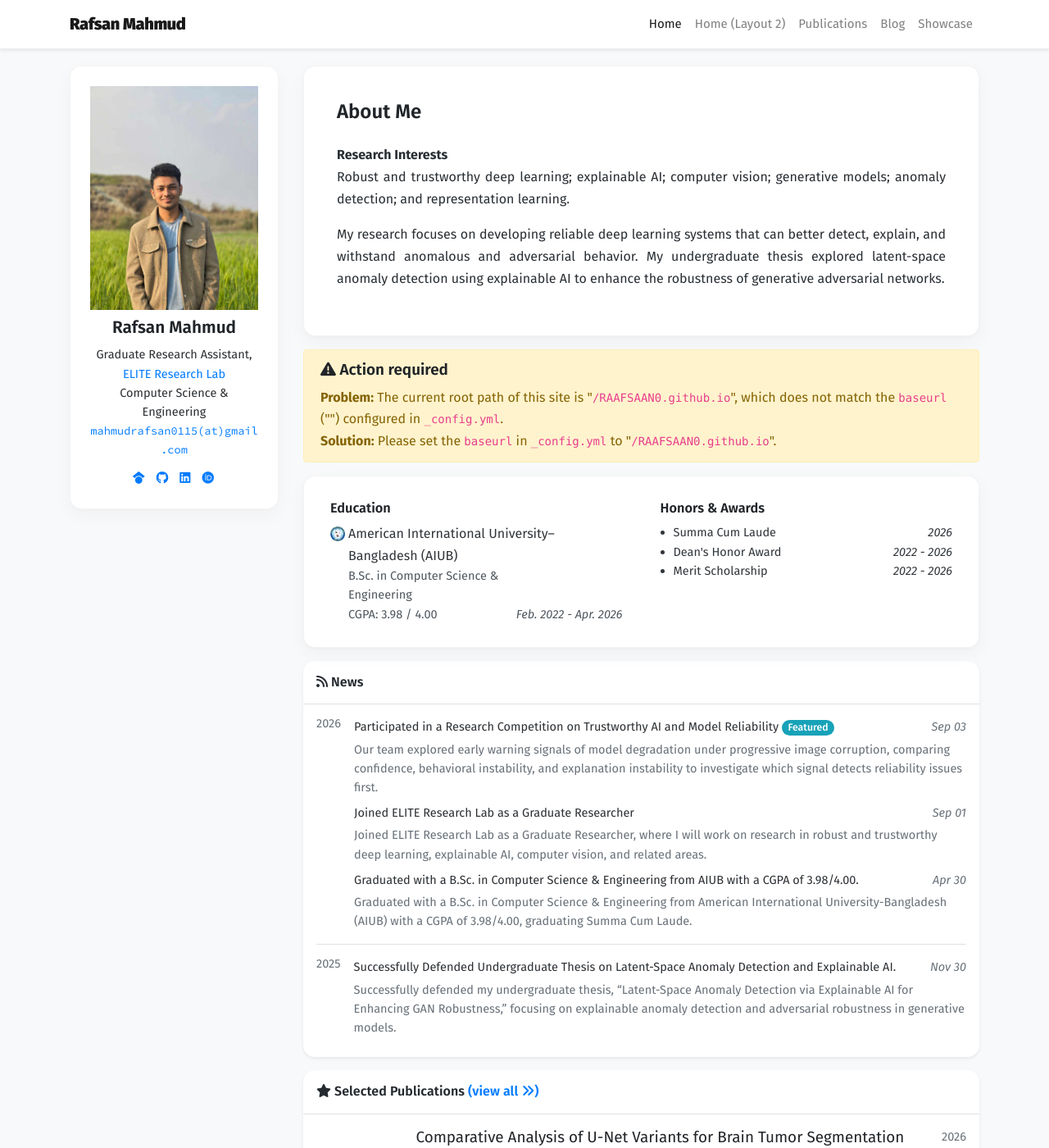
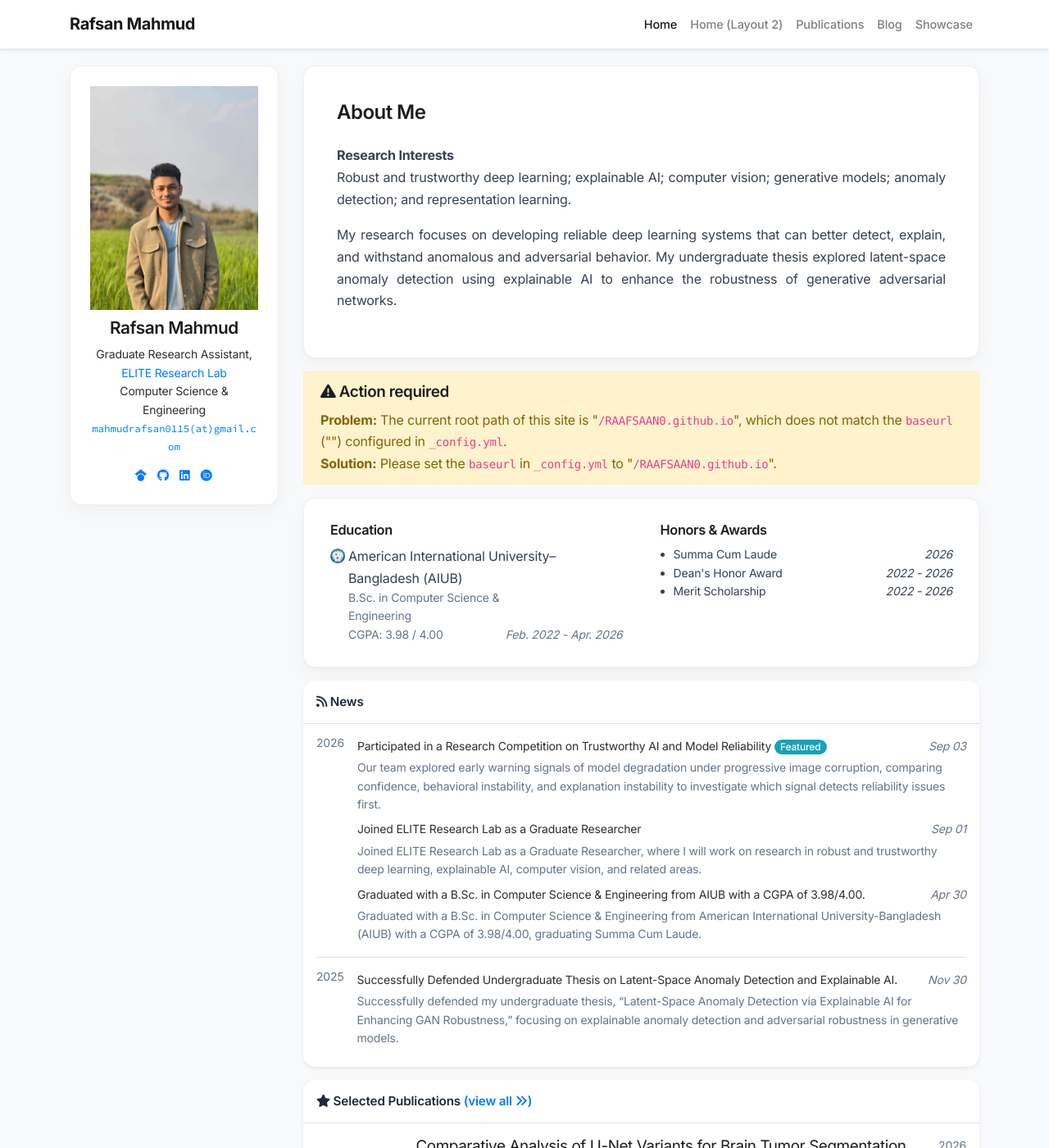
Before and after one commit to RAAFSAAN0/RAAFSAAN0.github.io, a Jekyll site: the page built from index.html, in a window 1280 px wide and 1400 px high. Shown: the whole window at 82% size. Built offline with Jekyll 4.4.1, drawn with Linux system fonts in a browser that asks for light colours; nearby versions of some CDN libraries; a style sheet for code colours, icons or effects is not loaded.

Commit message:
Update global.css

```diff
--- a/assets/css/global.css
+++ b/assets/css/global.css
@@ -1,4 +1,9 @@
 @charset "utf-8";
+
+/* ============================================================
+   GOOGLE FONTS IMPORT
+   ============================================================ */
+@import url('https://fonts.googleapis.com/css2?family=Inter:wght@300;400;500;600;700&family=Source+Code+Pro:wght@400;500&display=swap');
 
 /* ============================================================
    GLOBAL TYPOGRAPHY
@@ -9,12 +14,14 @@ html {
 }
 
 body {
-    font-family: "Fira Sans", sans-serif;
+    font-family: 'Inter', -apple-system, BlinkMacSystemFont, "Segoe UI", Roboto, Helvetica, Arial, sans-serif;
     font-weight: 400;
     font-size: 16px;
     line-height: 1.65;
     color: #2b2f33;
     padding-top: 5.0rem;
+    letter-spacing: -0.011em;
+    font-feature-settings: 'cv02', 'cv03', 'cv04', 'cv11';
 
     -webkit-font-smoothing: antialiased;
     -moz-osx-font-smoothing: grayscale;
@@ -27,14 +34,15 @@ body {
 
 h1, h2, h3, h4, h5, h6,
 .h1, .h2, .h3, .h4, .h5, .h6 {
-    font-family: "Fira Sans", sans-serif;
-    color: #202428;
+    font-family: 'Inter', -apple-system, BlinkMacSystemFont, "Segoe UI", Roboto, Helvetica, Arial, sans-serif;
+    color: #1a1d20;
     line-height: 1.3;
+    letter-spacing: -0.022em;
 }
 
 h1, .h1 {
     font-size: 2.35rem;
-    font-weight: 600;
+    font-weight: 700;
 }
 
 h2, .h2 {
@@ -70,6 +78,7 @@ h6, .h6 {
 p {
     font-size: 16px;
     line-height: 1.68;
+    color: #374151;
 }
 
 
@@ -78,12 +87,12 @@ p {
    ============================================================ */
 
 .small {
-    font-size: 14.5px !important;
+    font-size: 14px !important;
     line-height: 1.6;
 }
 
 .text-muted {
-    color: #687078 !important;
+    color: #64748b !important;
 }
 
 
@@ -92,19 +101,19 @@ p {
    ============================================================ */
 
 .text-profile-position {
-    font-family: "Fira Sans", sans-serif;
+    font-family: 'Inter', -apple-system, BlinkMacSystemFont, "Segoe UI", Roboto, Helvetica, Arial, sans-serif;
     font-weight: 400;
     font-size: 16px;
     line-height: 1.65;
-    color: #30353a;
+    color: #334155;
 }
 
 .text-profile-bio {
-    font-family: "Fira Sans", sans-serif;
+    font-family: 'Inter', -apple-system, BlinkMacSystemFont, "Segoe UI", Roboto, Helvetica, Arial, sans-serif;
     font-weight: 400;
     font-size: 16px;
     line-height: 1.72;
-    color: #292e33;
+    color: #334155;
 }
 
 
@@ -113,10 +122,10 @@ p {
    ============================================================ */
 
 .card .h1 {
-    font-family: "Fira Sans", sans-serif;
-    font-weight: 600;
-    letter-spacing: -0.025em;
-    color: #20252a;
+    font-family: 'Inter', -apple-system, BlinkMacSystemFont, "Segoe UI", Roboto, Helvetica, Arial, sans-serif;
+    font-weight: 700;
+    letter-spacing: -0.03em;
+    color: #0f172a;
 }
 
 
@@ -133,20 +142,21 @@ p {
 }
 
 .navbar .navbar-brand {
-    font-family: "Fira Sans", sans-serif;
-    font-weight: 600;
-    letter-spacing: -0.015em;
+    font-family: 'Inter', -apple-system, BlinkMacSystemFont, "Segoe UI", Roboto, Helvetica, Arial, sans-serif;
+    font-weight: 700;
+    letter-spacing: -0.02em;
 }
 
 .navbar .nav-link {
-    font-family: "Fira Sans", sans-serif;
-    font-size: 15px;
-    font-weight: 400;
+    font-family: 'Inter', -apple-system, BlinkMacSystemFont, "Segoe UI", Roboto, Helvetica, Arial, sans-serif;
+    font-size: 14.5px;
+    font-weight: 500;
+    letter-spacing: -0.01em;
     transition: color 0.2s ease;
 }
 
 .navbar .nav-link:hover {
-    color: #111 !important;
+    color: #0f172a !important;
 }
 
 
@@ -175,7 +185,7 @@ a:hover {
 }
 
 .card {
-    border: 1px solid rgba(0, 0, 0, 0.045) !important;
+    border: 1px solid rgba(0, 0, 0, 0.06) !important;
 
     box-shadow:
         0 2px 5px rgba(0, 0, 0, 0.025),
@@ -212,8 +222,8 @@ a:hover {
 
 .figure-img.img-thumbnail {
     padding: 0.22rem;
-    border: 1px solid #d9dde1;
-    border-radius: 0.3rem;
+    border: 1px solid #e2e8f0;
+    border-radius: 0.5rem;
     background: #fff;
 }
 
@@ -224,7 +234,7 @@ a:hover {
 
 hr {
     border: 0;
-    border-top: 1px solid #e1e4e7;
+    border-top: 1px solid #e2e8f0;
     margin-top: 1.5rem;
     margin-bottom: 1.15rem;
 }
@@ -236,11 +246,11 @@ hr {
 
 h6.p-3,
 h6.border-bottom {
-    font-family: "Fira Sans", sans-serif;
-    font-size: 1rem;
+    font-family: 'Inter', -apple-system, BlinkMacSystemFont, "Segoe UI", Roboto, Helvetica, Arial, sans-serif;
+    font-size: 0.95rem;
     font-weight: 600;
-    letter-spacing: 0.005em;
-    color: #252a2f;
+    letter-spacing: -0.01em;
+    color: #1e293b;
 }
 
 
@@ -250,12 +260,12 @@ h6.border-bottom {
 
 .list-unstyled,
 .list {
-    color: #30353a;
+    color: #334155;
 }
 
 .list-unstyled .small,
 .list .small {
-    color: #4f565d;
+    color: #64748b;
 }
 
 
@@ -264,16 +274,16 @@ h6.border-bottom {
    ============================================================ */
 
 .news-card {
-    font-size: 15.5px;
+    font-size: 15px;
 }
 
 .news-card p {
-    font-size: 15.5px;
+    font-size: 15px;
     line-height: 1.62;
 }
 
 .news-card .small {
-    font-size: 14.5px !important;
+    font-size: 14px !important;
     line-height: 1.58;
 }
 
@@ -284,25 +294,26 @@ h6.border-bottom {
 
 .publication-card h5,
 .publication-card .h5 {
-    font-family: "Fira Sans", sans-serif;
-    font-size: 1.16rem;
+    font-family: 'Inter', -apple-system, BlinkMacSystemFont, "Segoe UI", Roboto, Helvetica, Arial, sans-serif;
+    font-size: 1.12rem;
     font-weight: 600;
-    line-height: 1.42;
-    color: #252a2f;
+    line-height: 1.45;
+    letter-spacing: -0.018em;
+    color: #0f172a;
 }
 
 .publication-card p.small {
-    font-size: 14.5px !important;
+    font-size: 14px !important;
     line-height: 1.58;
 }
 
 .publication-card .text-muted {
-    font-size: 15px !important;
+    font-size: 14.5px !important;
     line-height: 1.65;
 }
 
 .publication-card .abstract-links {
-    font-size: 14.5px !important;
+    font-size: 14px !important;
     line-height: 1.55;
 }
 
@@ -316,7 +327,7 @@ h6.border-bottom {
 }
 
 .abstract-links {
-    font-size: 14.5px !important;
+    font-size: 14px !important;
     line-height: 1.55;
 }
 
@@ -369,7 +380,8 @@ div.lazy {
 
 .email-text {
     font-family: "Source Code Pro", monospace;
-    font-size: 0.94em;
+    font-size: 0.9em;
+    letter-spacing: -0.01em;
 }
 
 
@@ -378,8 +390,8 @@ div.lazy {
    ============================================================ */
 
 .card-body > .row:last-child a {
-    font-size: 15px;
-    font-weight: 400;
+    font-size: 14.5px;
+    font-weight: 500;
 }
 
 .card-body > .row:last-child a i {
@@ -392,8 +404,9 @@ div.lazy {
    ============================================================ */
 
 .badge {
-    font-family: "Fira Sans", sans-serif;
+    font-family: 'Inter', -apple-system, BlinkMacSystemFont, "Segoe UI", Roboto, Helvetica, Arial, sans-serif;
     font-weight: 500;
+    letter-spacing: -0.01em;
 }
 
 
@@ -451,24 +464,24 @@ div.lazy {
     }
 
     .small {
-        font-size: 14px !important;
+        font-size: 13.5px !important;
     }
 
     .navbar .nav-link {
-        font-size: 15px;
+        font-size: 14.5px;
     }
 
     .news-card,
     .news-card p {
-        font-size: 15px;
+        font-size: 14.5px;
     }
 
     .publication-card h5,
     .publication-card .h5 {
-        font-size: 1.08rem;
+        font-size: 1.05rem;
     }
 
     .publication-card .text-muted {
-        font-size: 14.5px !important;
+        font-size: 14px !important;
     }
 }
```
